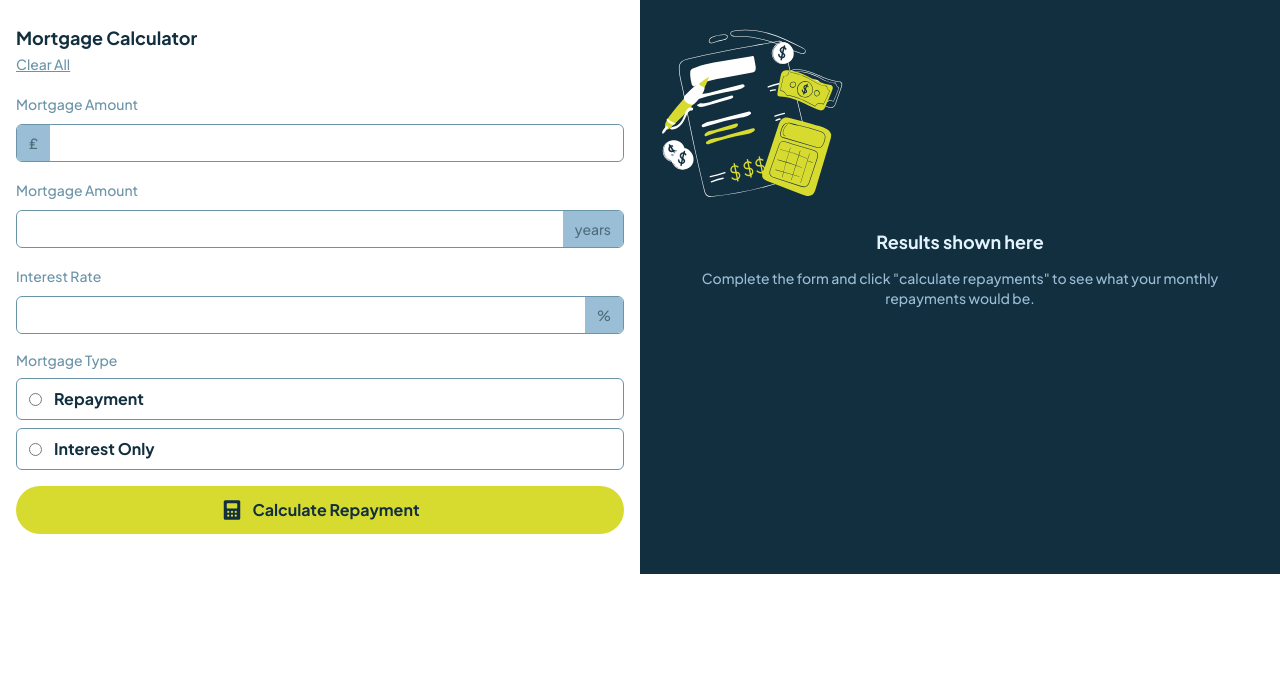
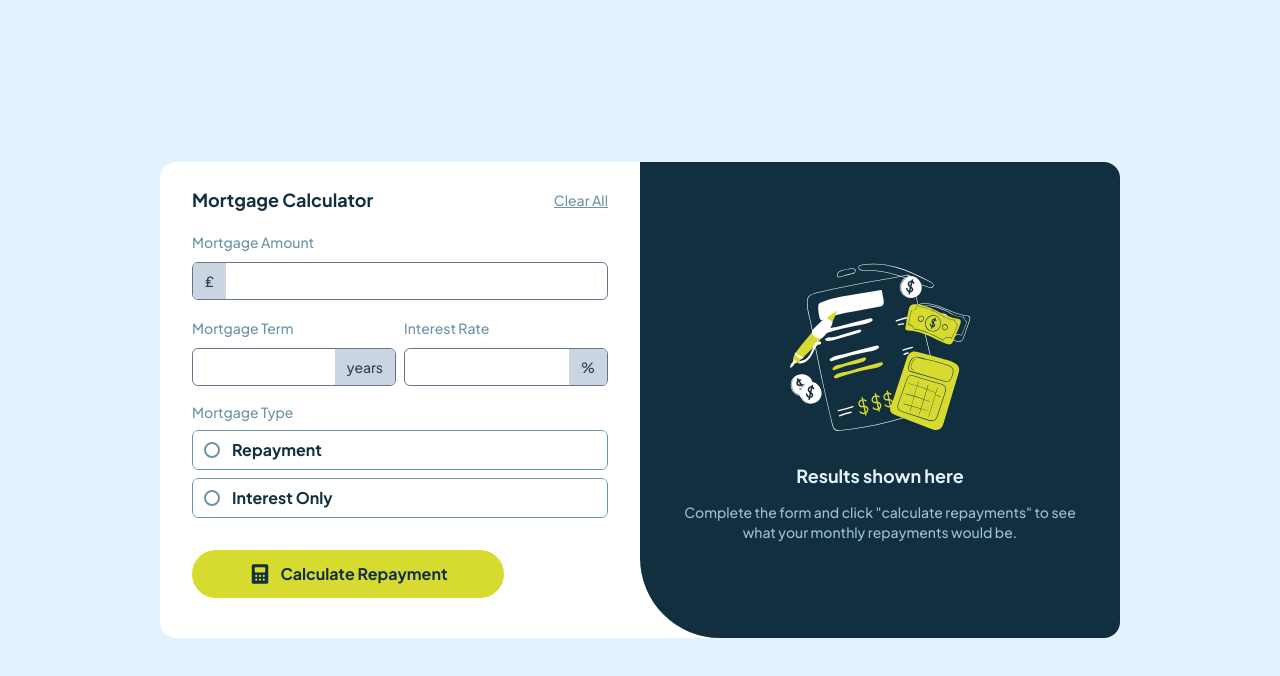
Before and after one commit to azalyarahmatika/mortgage-repayment-calculator, a React (Vite) app: page / in a window 1280 px wide. Shown: the top 676 px of the page. Built offline with nearby package versions, Linux system fonts and the light colour scheme.

Commit message:
adding hover effect

```diff
--- a/src/App.jsx
+++ b/src/App.jsx
@@ -4,8 +4,8 @@ import RightComponent from "./components/RightComponent"
 function App() {
 
   return (
-    <div className="">
-      <div className="bg-white md:flex shrink-0 grow-0">
+    <div className="min-h-screen flex justify-center items-center bg-slate_100">
+      <div className="bg-white md:flex md:shrink-0 md:grow-0 md:rounded-2xl overflow-hidden md:w-3/4">
         <LeftComponent />
         <RightComponent />
       </div>
--- a/src/components/ButtonCalculate.jsx
+++ b/src/components/ButtonCalculate.jsx
@@ -1,6 +1,6 @@
 function ButtonCalculate() {
   return(
-    <div className="flex bg-lime rounded-full justify-center items-center py-3 mt-4">
+    <div className="flex bg-lime rounded-full justify-center items-center py-3 mt-4 lg:w-3/4 md:mt-8 cursor-pointer">
       <img src="/images/icon-calculator.svg" alt="Calculator Icon" />
       <button className="font-bold text-slate_900 text-base ml-2">Calculate Repayment</button>
     </div>
--- a/src/components/DefaultDisplay.jsx
+++ b/src/components/DefaultDisplay.jsx
@@ -2,9 +2,9 @@ import Illustration from '../../public/images/illustration-empty.svg'
 
 function DefaultDisplay() {
   return(
-    <div className='text-slate_100 font-jakarta-plus text-center flex items-center flex-col'>
-      <div className=' h-full'>
-        <img src={Illustration} alt="Empty Illustration" className='m-auto md:m-0' />
+    <div className='text-slate_100 font-jakarta-plus text-center flex flex-col h-full justify-center'>
+      <div className=''>
+        <img src={Illustration} alt="Empty Illustration" className='mx-auto ' />
         <p className='text-lg font-bold py-3'>Results shown here</p>
         <p className='text-sm text-slate_300 px-5'>Complete the form and click &quot;calculate repayments&quot; to see what
         your monthly repayments would be.</p>
--- a/src/components/LeftComponent.jsx
+++ b/src/components/LeftComponent.jsx
@@ -2,9 +2,12 @@ import MortgageForm from "./MortgageForm";
 
 function LeftComponent() {
   return(
-    <div className="font-jakarta-plus px-4 py-6 md:w-1/2">
-      <h1 className="font-bold text-slate_900 text-lg">Mortgage Calculator</h1>
-      <button className="underline text-sm text-slate_500">Clear All</button>
+    <div className="font-jakarta-plus px-4 py-6 md:w-1/2 md:px-8">
+      <div className="md:flex md:justify-between">
+        <h1 className="font-bold text-slate_900 text-lg">Mortgage Calculator</h1>
+        <button className="underline text-sm text-slate_500 md:inline-block">Clear All</button>
+      </div>
+
       <MortgageForm />
     </div>
   )
--- a/src/components/MortgageForm.jsx
+++ b/src/components/MortgageForm.jsx
@@ -4,52 +4,64 @@ function MortgageForm() {
   return(
     <form className="font-jakarta-plus my-4">
       <label htmlFor="mortgage_amount" className="text-sm text-slate_500">Mortgage Amount</label>
-      <div className="relative rounded-md border overflow-hidden mt-2 mb-4 border-slate_500">
-        <span className="absolute left-0 top-1/2 transform -translate-y-1/2 bg-slate_300 px-3 h-full flex items-center text-slate_700 text-sm">₤</span>
+      <div className="relative rounded-md overflow-hidden mt-2 mb-4 border border-slate-500 focus-within:border-lime group">
+        <span className="absolute left-0 top-1/2 transform -translate-y-1/2 bg-slate-300 px-3 h-full flex items-center text-slate-700 text-sm group-focus-within:bg-lime">₤</span>
         <input
           id="mortgage_amount"
           type="text"
-          className=" pl-10 py-[6px] block w-full border-slate_500 rounded-md"
+          className="peer pl-12 py-[6px] w-full rounded-md focus:outline-none"
         />
       </div>
 
-      <label htmlFor="mortgage_term" className="text-sm text-slate_500">Mortgage Amount</label>
-      <div className="relative rounded-md border overflow-hidden mt-2 mb-4 border-slate_500">
-        <span className="absolute right-0 top-1/2 transform -translate-y-1/2 bg-slate_300 px-3 h-full flex items-center text-slate_700 text-sm">years</span>
+      <div className="lg:flex lg:justify-between lg:items-end lg:gap-2">
+        <div className="lg:flex-grow">
+          <label htmlFor="mortgage_term" className="text-sm text-slate_500">Mortgage Term</label>
+          <div className="relative rounded-md overflow-hidden mt-2 mb-4 border border-slate-500 focus-within:border-lime group">
+            <span className="absolute right-0 top-1/2 transform -translate-y-1/2 bg-slate-300 px-3 h-full flex items-center text-slate-700 text-sm group-focus-within:bg-lime">years</span>
             <input
               id="mortgage_term"
               type="text"
-          className=" pl-10 py-[6px] block w-full border-slate_500 rounded-md"
+              className="pl-4 py-[6px] block w-full rounded-md focus:outline-none"
             />
           </div>
+        </div>
 
+        <div className="lg:flex-grow">
           <label htmlFor="interest_rate" className="text-sm text-slate_500 border-slate_500">Interest Rate</label>
-      <div className="relative rounded-md border overflow-hidden mt-2 mb-4 border-slate_500">
-        <span className="absolute right-0 top-1/2 transform -translate-y-1/2 bg-slate_300 px-3 h-full flex items-center text-slate_700 text-sm">%</span>
+          <div className="relative rounded-md overflow-hidden mt-2 mb-4 border border-slate-500 focus-within:border-lime group">
+            <span className="absolute right-0 top-1/2 transform -translate-y-1/2 bg-slate-300 px-3 h-full flex items-center text-slate-700 text-sm group-focus-within:bg-lime">%</span>
             <input
               id="interest_rate"
               type="text"
-          className=" pl-10 py-[6px] block w-full rounded-md"
+              className="pl-4 py-[6px] block w-full rounded-md focus:outline-none"
             />
+          </div>
+        </div>
       </div>
 
       <p className="text-sm text-slate_500 mb-2">Mortgage Type</p>
-      <div className="border border-slate_500 rounded-md pl-3 py-[6px] flex items-center">
+      <div className="rounded-md pl-3 py-[6px] flex items-center relative h-10 overflow-hidden">
         <input
           type="radio"
           id="repayment"
           value="Repayment"
+          name="mortgageType"
+          className="peer relative z-10 appearance-none w-4 h-4 border-2 border-slate_500 rounded-full checked:bg-[radial-gradient(circle_at_center,_hsl(61,_70%,_52%)_5px,_white_1px)] checked:border-lime"
         />
-        <label htmlFor="repayment" className="pl-3 text-base text-slate_900 py-[2px] font-bold">Repayment</label>
+        <div className="absolute inset-0 border border-slate_500 peer-checked:border-lime rounded-md w-full h-full peer-checked:bg-[#FAFAE0]"></div>
+        <label htmlFor="repayment" className="inset-0 text-base text-slate_900 flex items-center font-bold  absolute left-0 pl-10 peer-checked:border-red">Repayment</label>
       </div>
 
-      <div className="mt-2 border border-slate_500 rounded-md pl-3 py-[6px] flex items-center">
+      <div className="mt-2 rounded-md pl-3 py-[6px] flex items-center relative h-10 overflow-hidden">
         <input
           type="radio"
-          id="repayment"
+          id="interest_only"
           value="Repayment"
+          name="mortgageType"
+          className="peer relative z-10 appearance-none w-4 h-4 border-2 border-slate_500 rounded-full checked:bg-[radial-gradient(circle_at_center,_hsl(61,_70%,_52%)_5px,_white_1px)] checked:border-lime"
         />
-        <label htmlFor="repayment" className="pl-3 text-base text-slate_900 py-[2px] font-bold">Interest Only</label>
+        <div className="absolute inset-0 border border-slate_500 peer-checked:border-lime rounded-md w-full h-full peer-checked:bg-[#FAFAE0]"></div>
+        <label htmlFor="interest_only" className="inset-0 text-base text-slate_900 flex items-center font-bold  absolute left-0 pl-10 peer-checked:border-red">Interest Only</label>
       </div>
 
       <ButtonCalculate />
--- a/src/components/RightComponent.jsx
+++ b/src/components/RightComponent.jsx
@@ -2,7 +2,7 @@ import DefaultDisplay from "./DefaultDisplay";
 
 function RightComponent() {
   return(
-    <div className="px-4 py-6 bg-slate_900 md:w-1/2">
+    <div className="px-4 py-10 bg-slate_900 md:w-1/2 md:rounded-bl-[5rem]">
       <DefaultDisplay />
     </div>
   )
```
Lines whose indentation alone changed are shown as unchanged.
